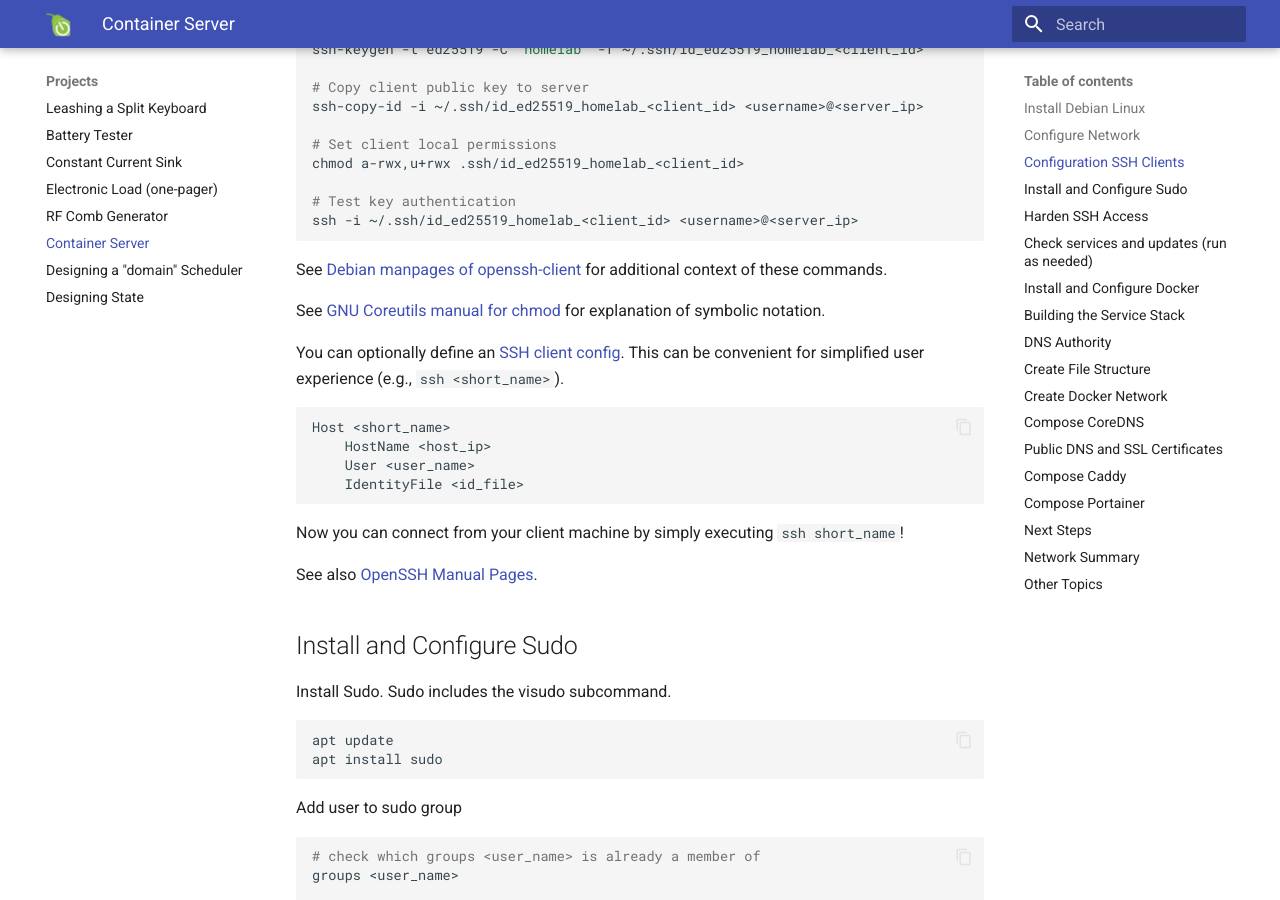
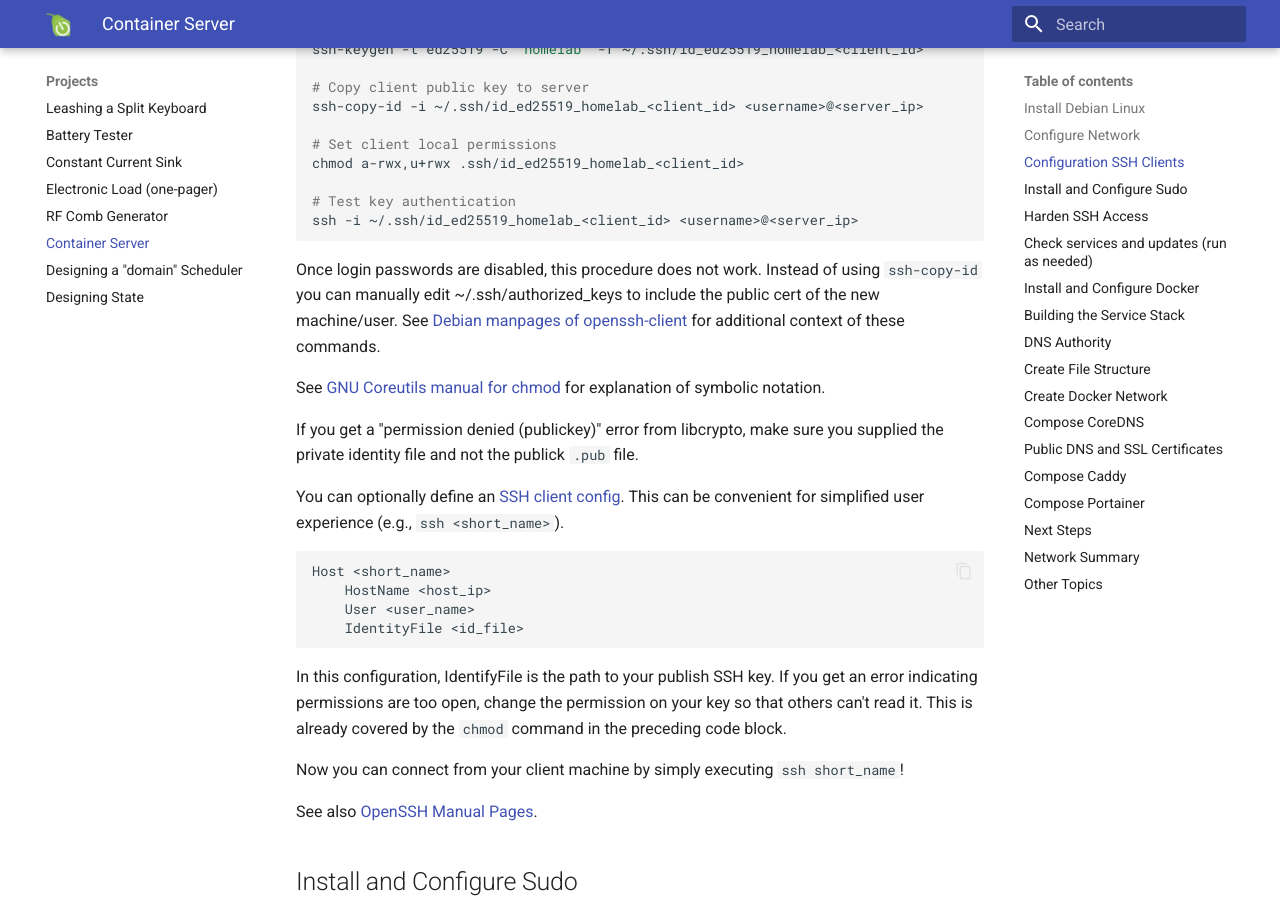
Before and after one commit to paretech/docs, an MkDocs documentation site: the page built from docs/projects/20260217_ContainerServer.md, in a window 1280 px wide and 900 px high, scrolled down 2318 px. Built offline with MkDocs 1.6.1 and Material for MkDocs 9.7.7, drawn with Linux system fonts in a browser that asks for light colours.

Commit message:
Add notes after adding new SSH clients

````diff
--- a/docs/projects/20260217_ContainerServer.md
+++ b/docs/projects/20260217_ContainerServer.md
@@ -92,9 +92,12 @@ chmod a-rwx,u+rwx .ssh/id_ed25519_homelab_<client_id>
 ssh -i ~/.ssh/id_ed25519_homelab_<client_id> <username>@<server_ip>
 ```
 
+Once login passwords are disabled, this procedure does not work. Instead of using `ssh-copy-id` you can manually edit ~/.ssh/authorized_keys to include the public cert of the new machine/user.
 See [Debian manpages of openssh-client](https://manpages.debian.org/stretch/openssh-client/index.html) for additional context of these commands.
 
 See [GNU Coreutils manual for chmod](https://www.gnu.org/software/coreutils/manual/coreutils.html#Symbolic-Modes-1) for explanation of symbolic notation.
+
+If you get a "permission denied (publickey)" error from libcrypto, make sure you supplied the private identity file and not the publick `.pub` file.
 
 You can optionally define an [SSH client config](https://man.openbsd.org/ssh_config). This can be convenient for simplified user experience (e.g., `ssh <short_name>`).
 
@@ -104,6 +107,8 @@ Host <short_name>
     User <user_name>
     IdentityFile <id_file>
 ```
+
+In this configuration, IdentifyFile is the path to your publish SSH key. If you get an error indicating permissions are too open, change the permission on your key so that others can't read it. This is already covered by the `chmod` command in the preceding code block.
 
 Now you can connect from your client machine by simply executing `ssh short_name`!
 
````
